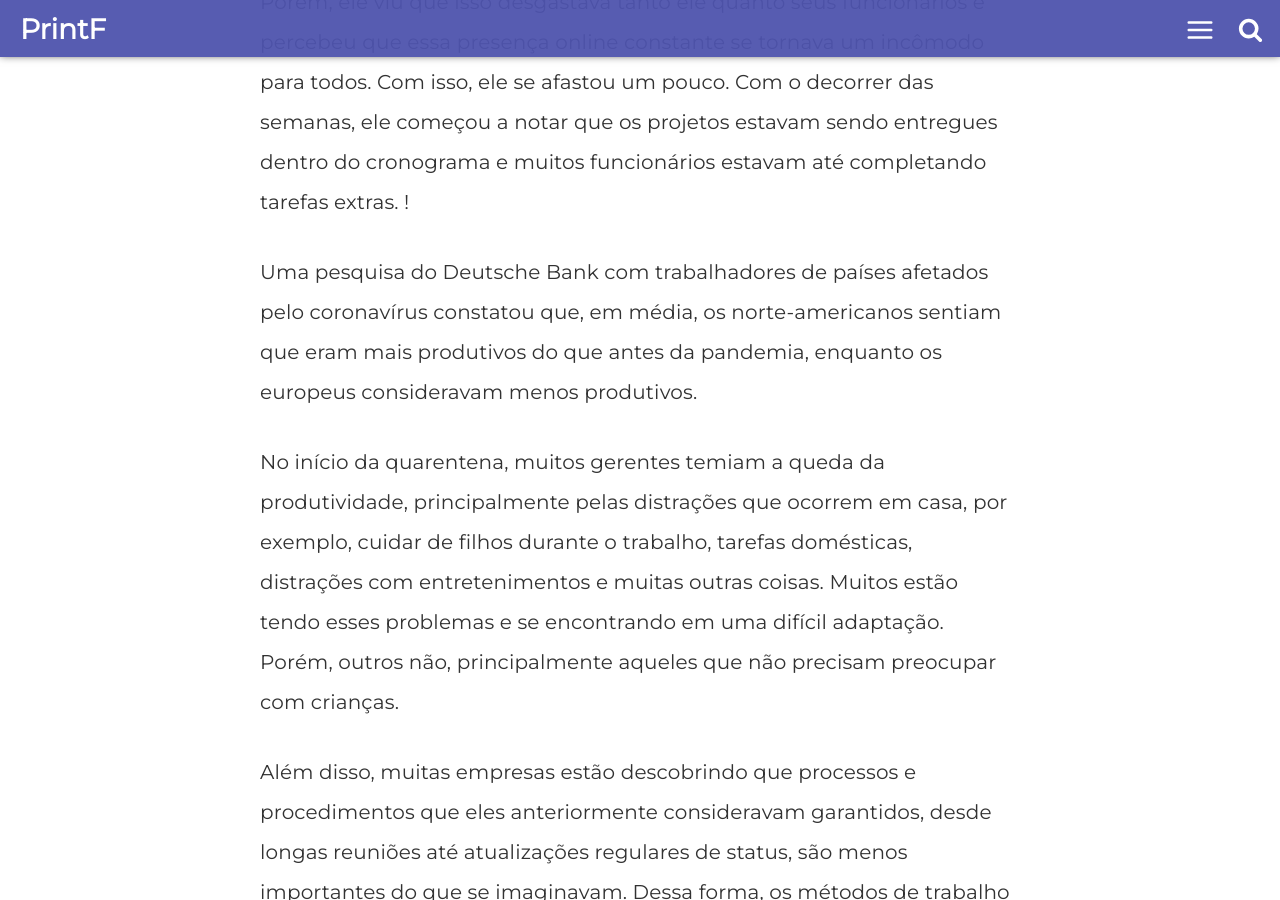
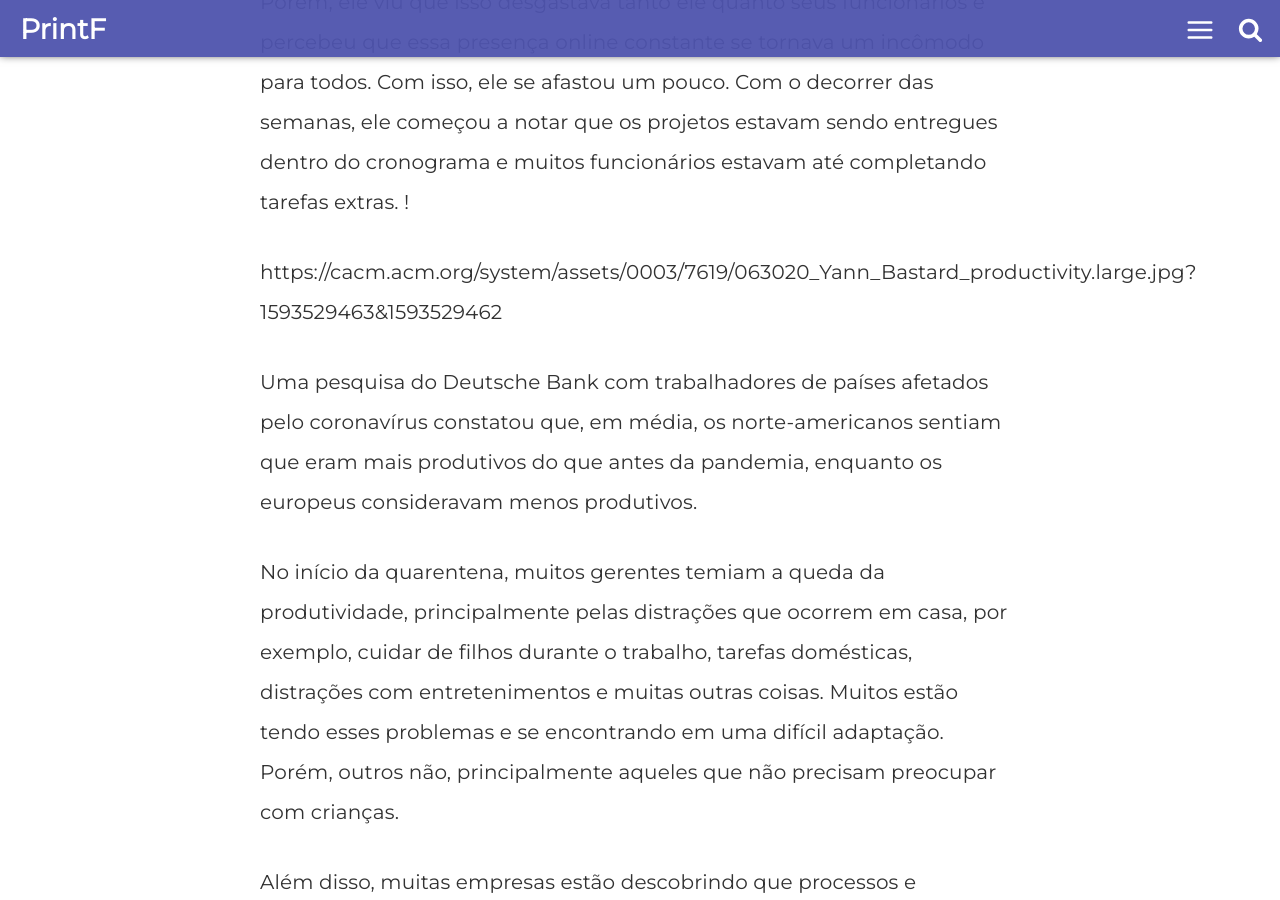
Before and after one commit to comppet/PrintF, a Jekyll site: the page built from _posts/2020-08-08-trabalho-remoto-em-tempos-de-pandemia.md, in a window 1280 px wide and 900 px high, scrolled down 1068 px. Built offline with Jekyll 4.4.1, drawn with Linux system fonts in a browser that asks for light colours; nearby versions of some CDN libraries; comment, search, counter and statistics services are not loaded; some of the changed lines change nothing that is shown.

Commit message:
Update from Forestry.io comppet.ufu@gmail.com updated _posts/2020-08-08-trabalho-remoto-em-tempos-de-pandemia.md

```diff
--- a/_posts/2020-08-08-trabalho-remoto-em-tempos-de-pandemia.md
+++ b/_posts/2020-08-08-trabalho-remoto-em-tempos-de-pandemia.md
@@ -21,6 +21,8 @@ O home office integral já é uma realidade não só para a área da tecnologia,
 
 Um caso interessante foi o de Nathan Schultz, executivo sênior da empresa Chegg que, no início da quarentena, estava convencido de que a produtividade cairia de 15 a 20%. Para evitar isso ao máximo, ele montou um canal Slack com seus dois representantes mais próximos, onde eles começaram a se comunicar incessantemente, mesmo enquanto passavam horas por dia nas mesmas reuniões do Zoom. Ele começou a monitorar regularmente muitos dos outros membros de sua equipe. Porém, ele viu que isso desgastava tanto ele quanto seus funcionários e percebeu que essa presença online constante se tornava um incômodo para todos. Com isso, ele se afastou um pouco. Com o decorrer das semanas, ele começou a notar que os projetos estavam sendo entregues dentro do cronograma e muitos funcionários estavam até completando tarefas extras. !
 
+https://cacm.acm.org/system/assets/0003/7619/063020_Yann_Bastard_productivity.large.jpg?1593529463&1593529462
+
 Uma pesquisa do Deutsche Bank com trabalhadores de países afetados pelo coronavírus constatou que, em média, os norte-americanos sentiam que eram mais produtivos do que antes da pandemia, enquanto os europeus consideravam menos produtivos.
 
 No início da quarentena, muitos gerentes temiam a queda da produtividade, principalmente pelas distrações que ocorrem em casa, por exemplo, cuidar de filhos durante o trabalho, tarefas domésticas, distrações com entretenimentos e muitas outras coisas. Muitos estão tendo esses problemas e se encontrando em uma difícil adaptação. Porém, outros não, principalmente aqueles que não precisam preocupar com crianças.
```
